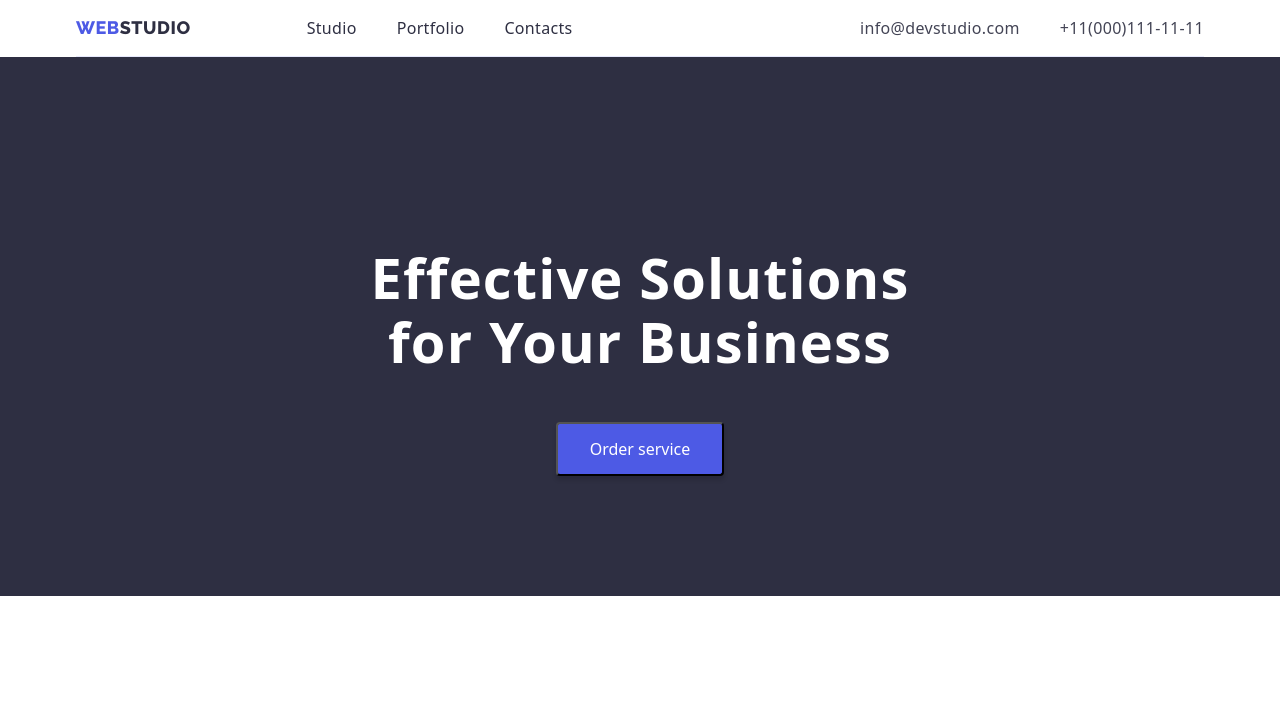
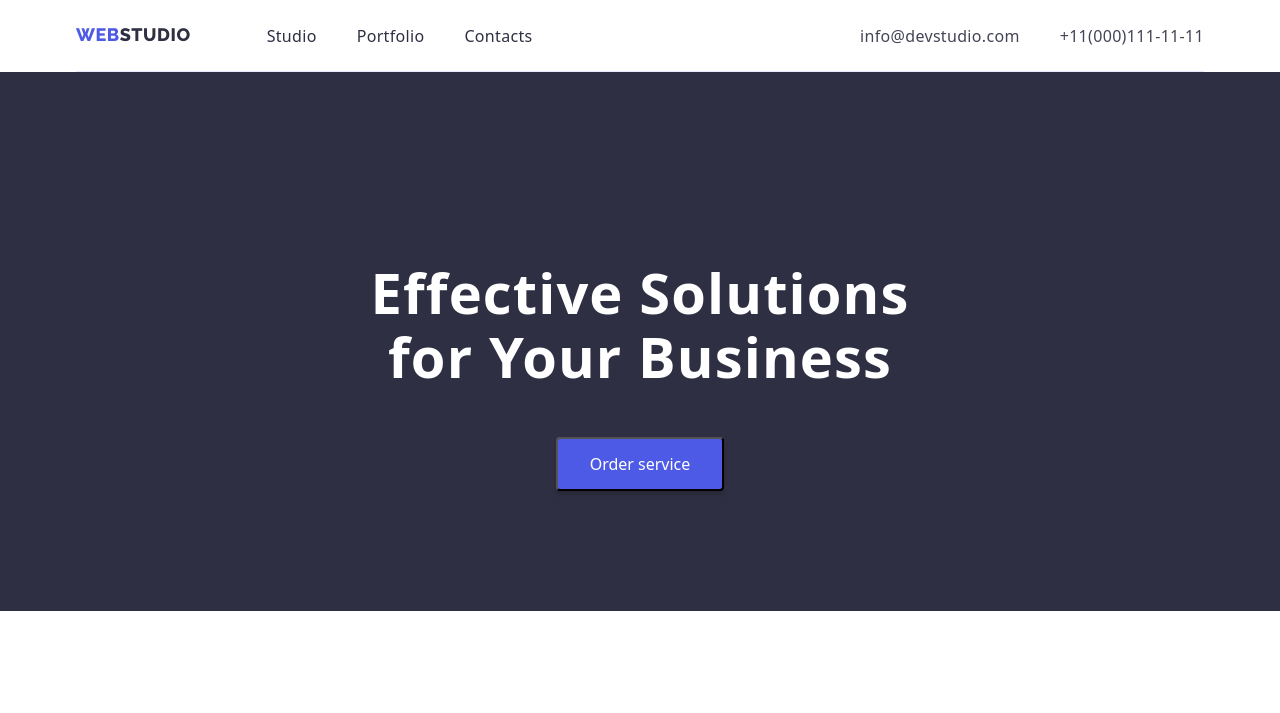
Before and after one commit to Canisa21/goit-markup-hw-03, a plain HTML site: page index.html in a window 1280 px wide. Shown: the top 713 px of the page. Drawn offline with nearby package versions, Linux system fonts and the light colour scheme.

Commit message:
menuwrapper-correction

```diff
--- a/css/styles.css
+++ b/css/styles.css
@@ -16,6 +16,15 @@ body {
     --color-footer: rgba(244, 244, 253, 1);
 }
 
+* {
+    margin: 0;
+    padding: 0;
+    box-sizing: border-box;
+}
+
+.menu-wrapper {
+    min-height: 72px;
+}
 
 .logo-style {
     font-family: var(--font-logo);
```
